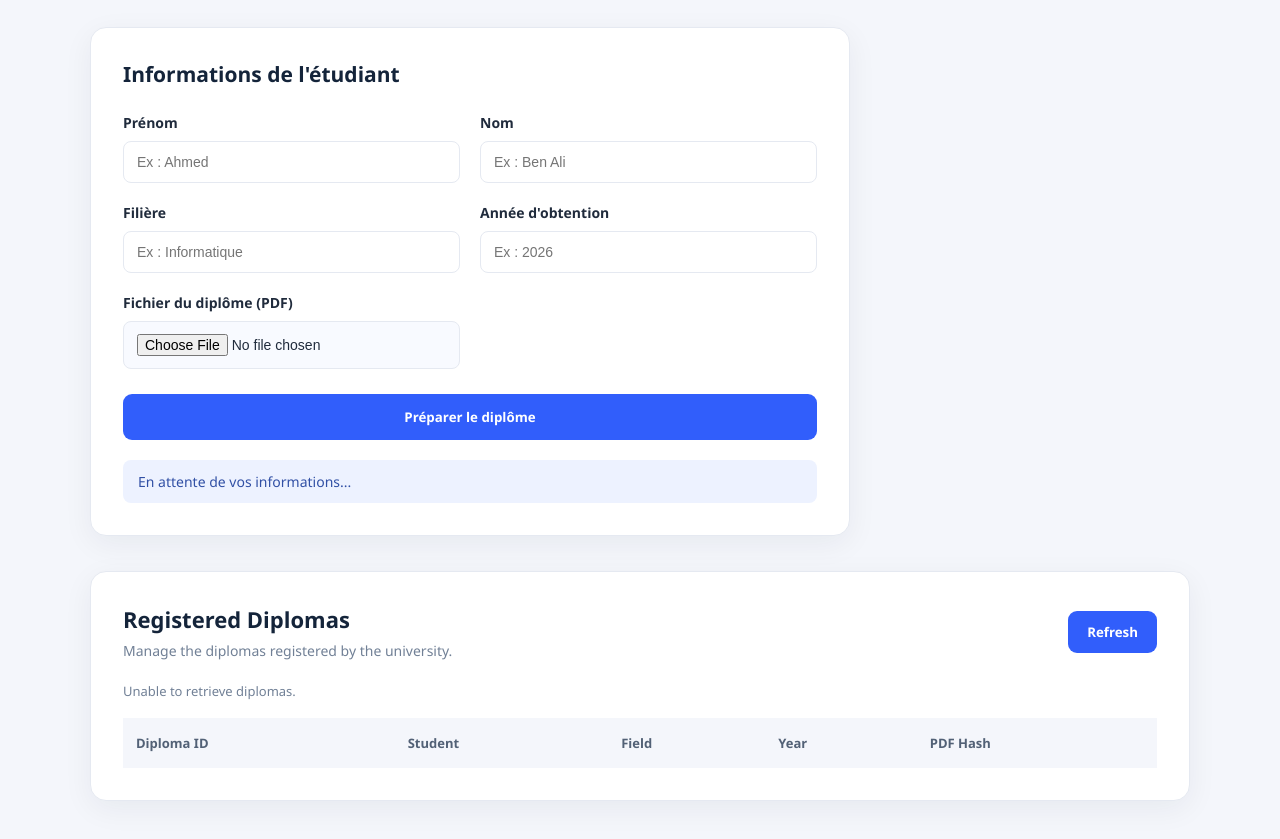
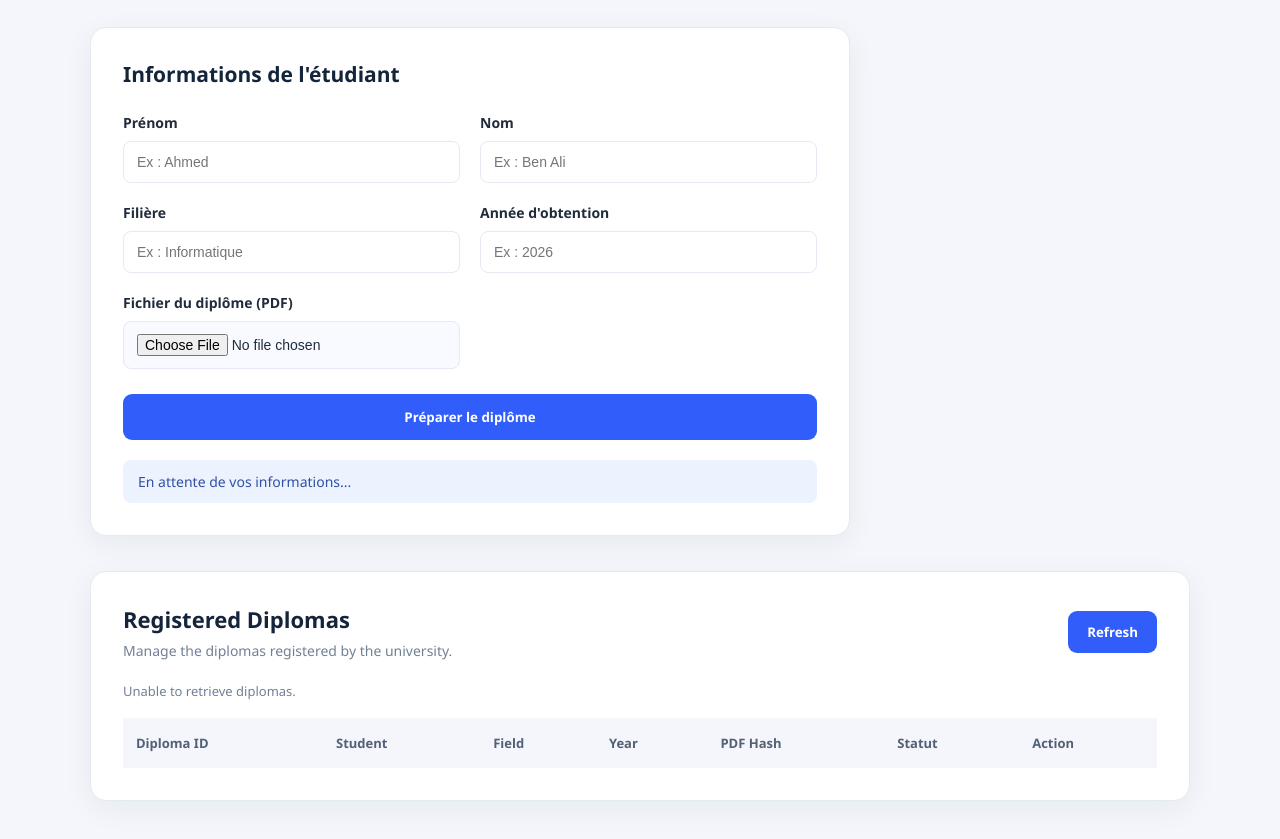
Before and after one commit to tesnim44/Diploma-Blockchain, a website: page frontend/admin/index.html in a window 1280 px wide. Shown: the part 201-1040 px from the top of the page. Drawn offline with nearby package versions, Linux system fonts and the light colour scheme; no server answers.

Commit message:
feat(admin): add diploma status and revoke action column

```diff
--- a/frontend/admin/index.html
+++ b/frontend/admin/index.html
@@ -138,6 +138,8 @@
                     <th>Field</th>
                     <th>Year</th>
                     <th>PDF Hash</th>
+                    <th>Statut</th>
+                    <th>Action</th>
                 </tr>
             </thead>
 
```
